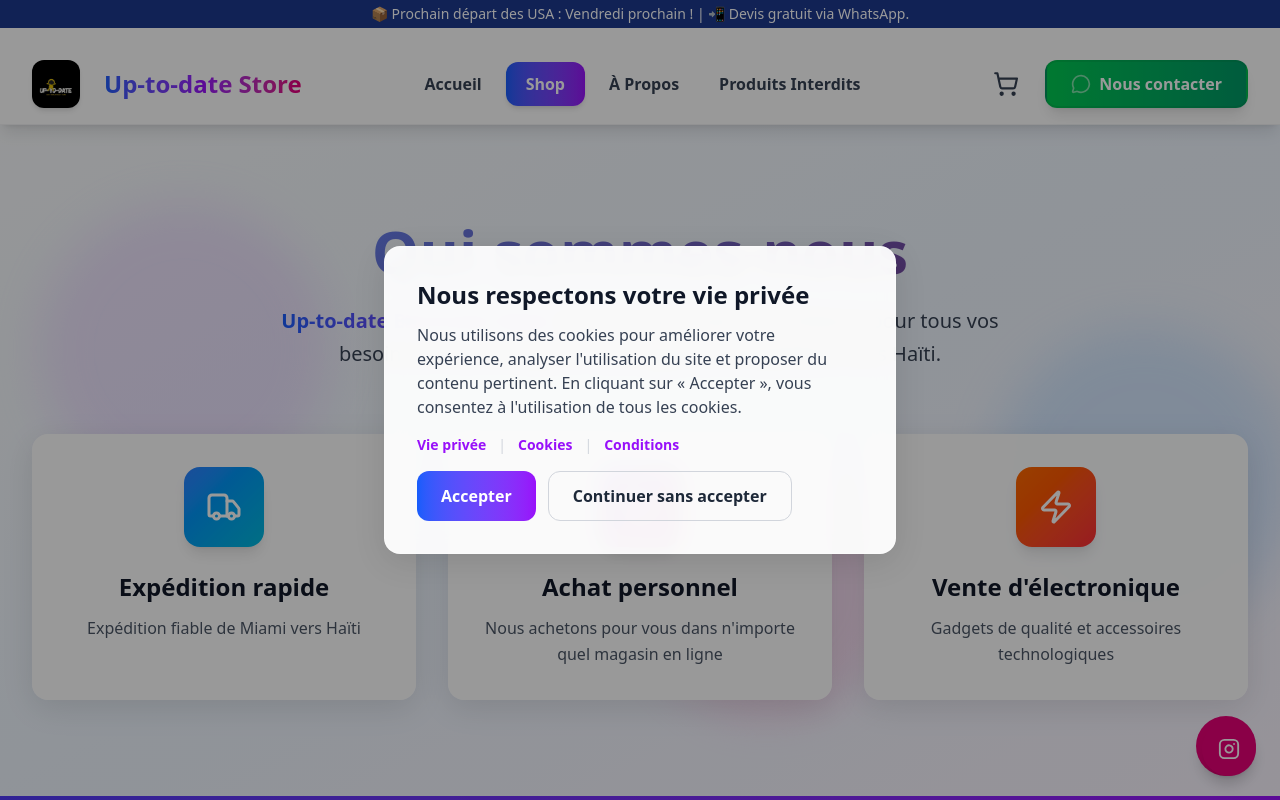
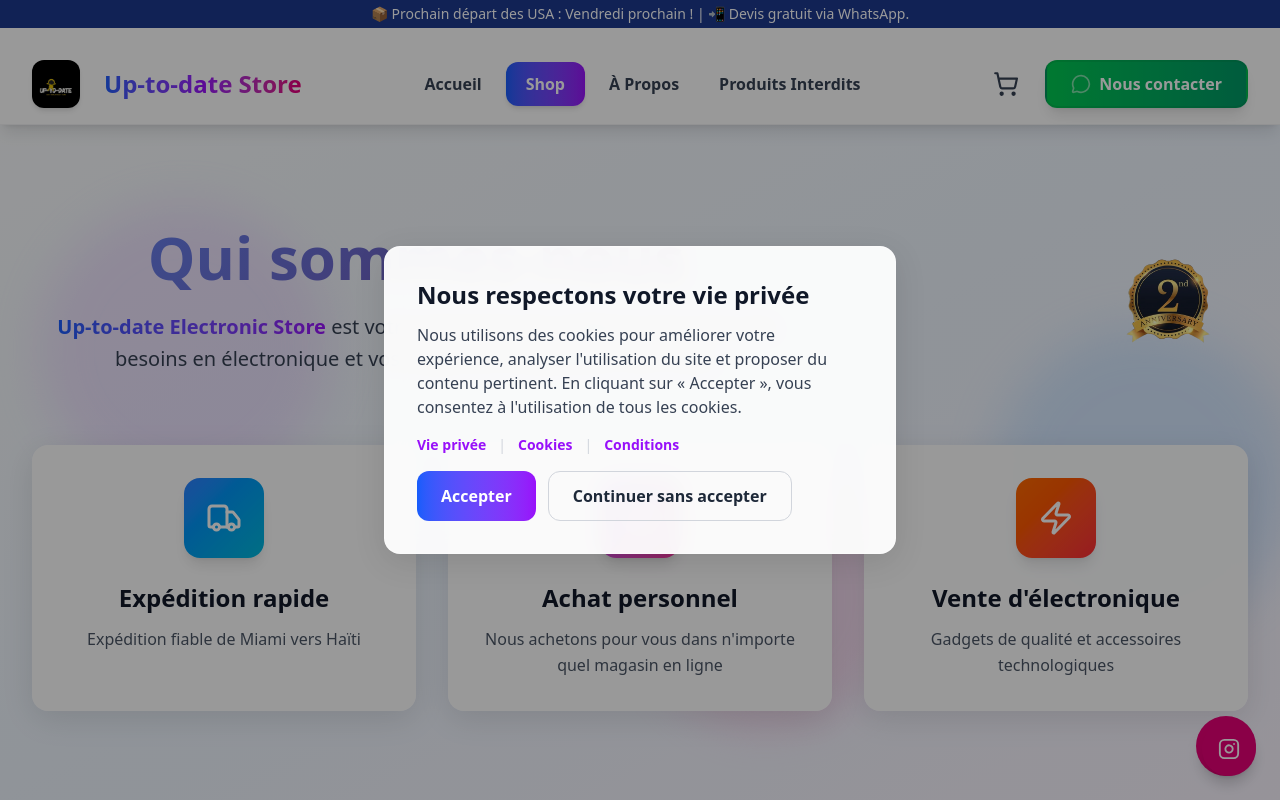
Before and after one commit to Fiedly71/up-to-date-store, a Next.js app: page / in a window 1280 px wide. Shown: the top 800 px of the page. Built offline with nearby package versions, Linux system fonts and the light colour scheme.

Commit message:
ajout de l'image dans la premiere section

```diff
--- a/app/page.tsx
+++ b/app/page.tsx
@@ -122,13 +122,22 @@
         </div>
 
         <div className="max-w-7xl mx-auto px-4 sm:px-6 lg:px-8 relative z-10">
-          <div className="text-center mb-16 animate-fadeInUp">
+          <div className="flex justify-between items-center mb-16 animate-fadeInUp">
+            <div className="text-center">
               <h2 className="text-4xl sm:text-6xl font-extrabold mb-6">
                 <span className="gradient-text">Qui sommes-nous</span>
               </h2>
               <p className="text-lg sm:text-xl text-gray-700 max-w-3xl mx-auto leading-relaxed">
                 <span className="font-bold bg-gradient-to-r from-blue-600 to-purple-600 bg-clip-text text-transparent">Up-to-date Electronic Store</span> est votre partenaire de confiance pour tous vos besoins en électronique et vos exigences d'expédition vers Haïti.
               </p>
+            </div>
+            <div className="flex-shrink-0">
+              <img
+                src="/2nd.png"
+                alt="2nd Anniversary Celebration"
+                className="h-40 object-contain"
+              />
+            </div>
           </div>
 
           <div className="grid md:grid-cols-3 gap-8">
```
Lines whose indentation alone changed are shown as unchanged.
